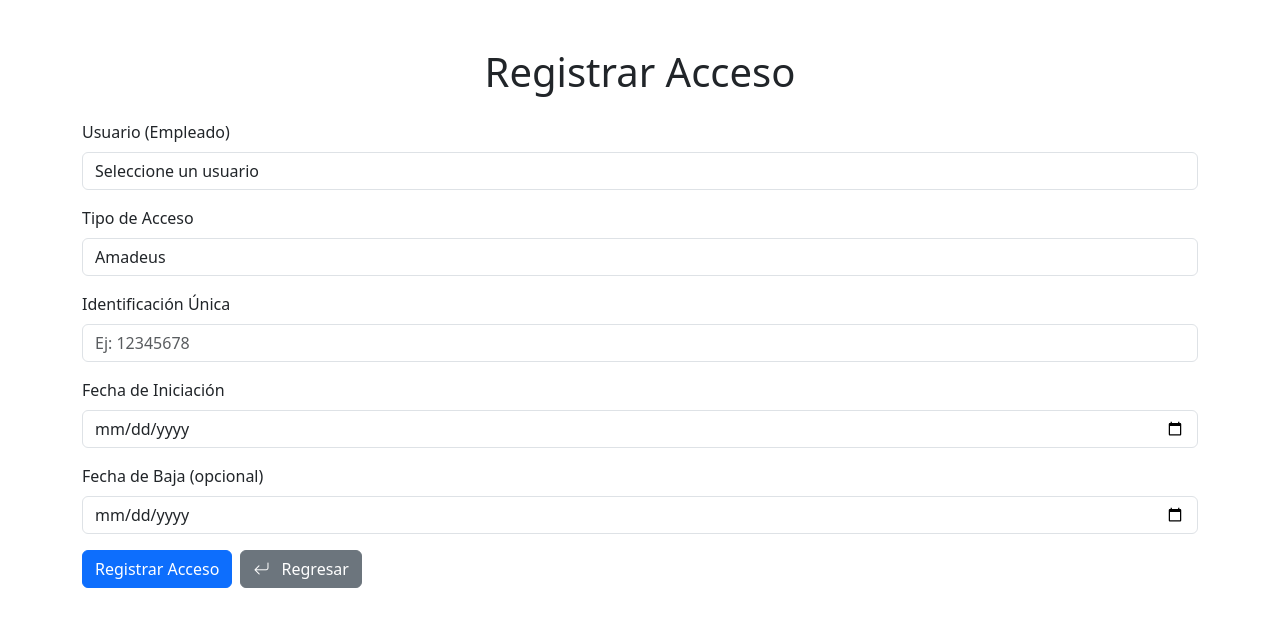
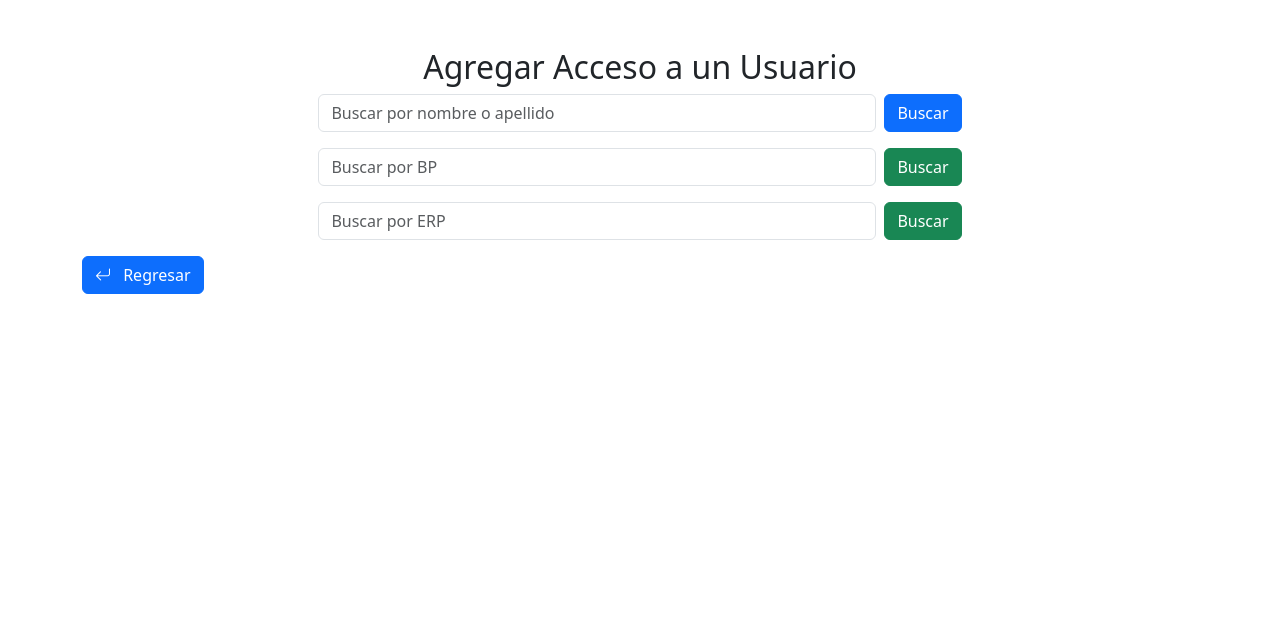
Before and after one commit to RicardoVaca109/SwissportEmsaWebApp, a Django app: template accesos/templates/add_accesos_tmp.html in a window 1280 px wide. Shown: the part 56-683 px from the top of the page. Run offline with Django 5.2, Linux system fonts and the light colour scheme; the template is opened without the code that fills it, so the values that code supplies are empty.

Commit message:
Tempelate apra agregar accesos a un usuario usando funciones de búsqueda

```diff
--- a/accesos/templates/add_accesos_tmp.html
+++ b/accesos/templates/add_accesos_tmp.html
@@ -3,56 +3,113 @@
 {% block title %}Agregar Acceso{% endblock %}
 
 {% block content %}
-    <h1 class="text-center my-4">Registrar Acceso</h1>
-    <form method="post" action="{% url 'add_accesos' %}">
-        {% csrf_token %}
 
-        <!-- Dropdown menu para seleccionar usuario con rol Empleado -->
-        <div class="mb-3">
-            <label for="id_usuario" class="form-label">Usuario (Empleado)</label>
-            <select class="form-control" id="id_usuario" name="id_usuario" required>
-                <option value="">Seleccione un usuario</option>
-                {% for usuario in usuarios_empleados %}
-                    <option value="{{ usuario.id_usuario }}">{{ usuario.nombre }} {{ usuario.apellido }}</option>
-                {% endfor %}
-            </select>
-        </div>
+<h2 class="text-center mt-3">Agregar Acceso a un Usuario</h2>
 
-        <!-- Dropdown menu para seleccionar tipo de acceso -->
-        <div class="mb-3">
-            <label for="tipo_accesos" class="form-label">Tipo de Acceso</label>
-            <select class="form-control" id="tipo_accesos" name="tipo_accesos" required>
-                <option value="Amadeus">Amadeus</option>
-                <option value="SABRE">SABRE</option>
-            </select>
-        </div>
+<!-- Formularios de búsqueda -->
+<form method="GET" action="{% url 'add_accesos' %}" class="d-flex justify-content-center mb-3">
+  <input type="text" name="q" class="form-control w-50" placeholder="Buscar por nombre o apellido" value="{{ query_busqueda_usuario }}">
+  <button type="submit" class="btn btn-primary ms-2">Buscar</button>
+</form>
 
-        <!-- Campo para ingresar identificación única -->
-        <div class="mb-3">
-            <label for="identificacion_unica" class="form-label">Identificación Única</label>
-            <input type="text" class="form-control" id="identificacion_unica" name="identificacion_unica" maxlength="20" placeholder="Ej: 12345678" required>
-        </div>
+<form method="GET" action="{% url 'add_accesos' %}" class="d-flex justify-content-center mb-3">
+  <input type="text" name="bp" class="form-control w-50" placeholder="Buscar por BP" value="{{ query_bp }}">
+  <button type="submit" class="btn btn-success ms-2">Buscar</button>
+</form>
 
-        <!-- Campo para fecha de iniciación -->
-        <div class="mb-3">
-            <label for="fecha_iniciacion" class="form-label">Fecha de Iniciación</label>
-            <input type="date" class="form-control" id="fecha_iniciacion" name="fecha_iniciacion" required>
-        </div>
+<form method="GET" action="{% url 'add_accesos' %}" class="d-flex justify-content-center mb-3">
+  <input type="text" name="erp" class="form-control w-50" placeholder="Buscar por ERP" value="{{ query_erp }}">
+  <button type="submit" class="btn btn-success ms-2">Buscar</button>
+</form>
 
-        <!-- Campo para fecha de baja (opcional) -->
-        <div class="mb-3">
-            <label for="fecha_de_baja" class="form-label">Fecha de Baja (opcional)</label>
-            <input type="date" class="form-control" id="fecha_de_baja" name="fecha_de_baja">
-        </div>
+<!-- Tabla de usuarios -->
+{% if query_busqueda_usuario or query_bp or query_erp %}
+{% if usuarios_activos %}
+<table class="table table-bordered mt-4">
+  <thead class="table-primary text-center">
+    <tr>
+      <th>Nombre</th>
+      <th>BP</th>
+      <th>ERP</th>
+      <th>Acción</th>
+    </tr>
+  </thead>
+  <tbody>
+    {% for usuario in usuarios_activos %}
+    <tr>
+      <td>{{ usuario.nombre }} {{ usuario.apellido }}</td>
+      <td>{{ usuario.bp }}</td>
+      <td>{{ usuario.erp }}</td>
+      <td>
+        <button class="btn btn-primary btn-sm" onclick="seleccionarUsuario('{{ usuario.id_usuario }}', '{{ usuario.nombre }} {{ usuario.apellido }}')">
+          Seleccionar
+        </button>
+      </td>
+    </tr>
+    {% endfor %}
+  </tbody>
+</table>
+{% else %}
+    <p class="text-center text-danger">No se encontraron usuarios con esos criterios de búsqueda.</p>
+{% endif %}
+{% endif %}
 
-        <!-- Contenedor para los botones -->
-        <div class="d-flex gap-2 mt-2">
-            <!-- Botón para agregar acceso -->
-            <button type="submit" class="btn btn-primary">Registrar Acceso</button>
-            <!-- Botón para regresar -->
-            <a href="{% url 'dashboard_accesos' %}" class="btn btn-secondary">
-                <i class="bi bi-arrow-return-left me-2"></i> Regresar
-            </a>
-        </div>
-    </form>
+<!-- Formulario para asignar accesos -->
+<form method="POST" action="{% url 'add_accesos' %}" class="mt-4" id="form_acceso" style="display: none;">
+  {% csrf_token %}
+  <input type="hidden" name="id_usuario" id="id_usuario">
+
+  <h3 class="text-center">Asignar Accesos</h3>
+  <p class="text-center"><strong>Usuario Seleccionado:</strong> <span id="usuario_seleccionado"></span></p>
+
+  <!-- Tabla de accesos -->
+  <table class="table table-bordered">
+    <thead class="table-secondary text-center">
+      <tr>
+        <th>Acceso</th>
+        <th>Estado</th>
+      </tr>
+    </thead>
+    <tbody>
+      {% for acceso in tipos_acceso %}
+        {% with usuario_accesos=usuario.acceso_set.all %}
+          {% with acceso_existente=usuario_accesos|dictsort:"tipo_acceso.id_tipo_acceso"|first %}
+            <tr>
+              <td>{{ acceso.nombre_acceso }}</td>
+              <td>
+                {% if acceso_existente and acceso_existente.tipo_acceso.id_tipo_acceso == acceso.id_tipo_acceso %}
+                  <input type="text" class="form-control" value="{{ acceso_existente.tiene_acceso }}" readonly>
+                {% else %}
+                  <select name="acceso_{{ acceso.id_tipo_acceso }}" class="form-control">
+                    <option value="">No asignar</option>
+                    <option value="SI">SI</option>
+                    <option value="NO">NO</option>
+                    <option value="SOLICITADO">SOLICITADO</option>
+                  </select>
+                {% endif %}
+              </td>
+            </tr>
+          {% endwith %}
+        {% endwith %}
+      {% endfor %}
+    </tbody>
+  </table>
+  <button type="submit" class="btn btn-success">Guardar Accesos</button>
+</form>
+
+<!-- Botón para regresar -->
+<div class="d-flex justify-content-start mt-3">
+  <a href="{% url 'dashboard_accesos' %}" class="btn btn-primary">
+    <i class="bi bi-arrow-return-left me-2"></i> Regresar
+  </a>
+</div>
+
+<script>
+  function seleccionarUsuario(id, nombre) {
+    document.getElementById("id_usuario").value = id;
+    document.getElementById("usuario_seleccionado").innerText = nombre;
+    document.getElementById("form_acceso").style.display = "block";
+  }
+</script>
+
 {% endblock %}
```
